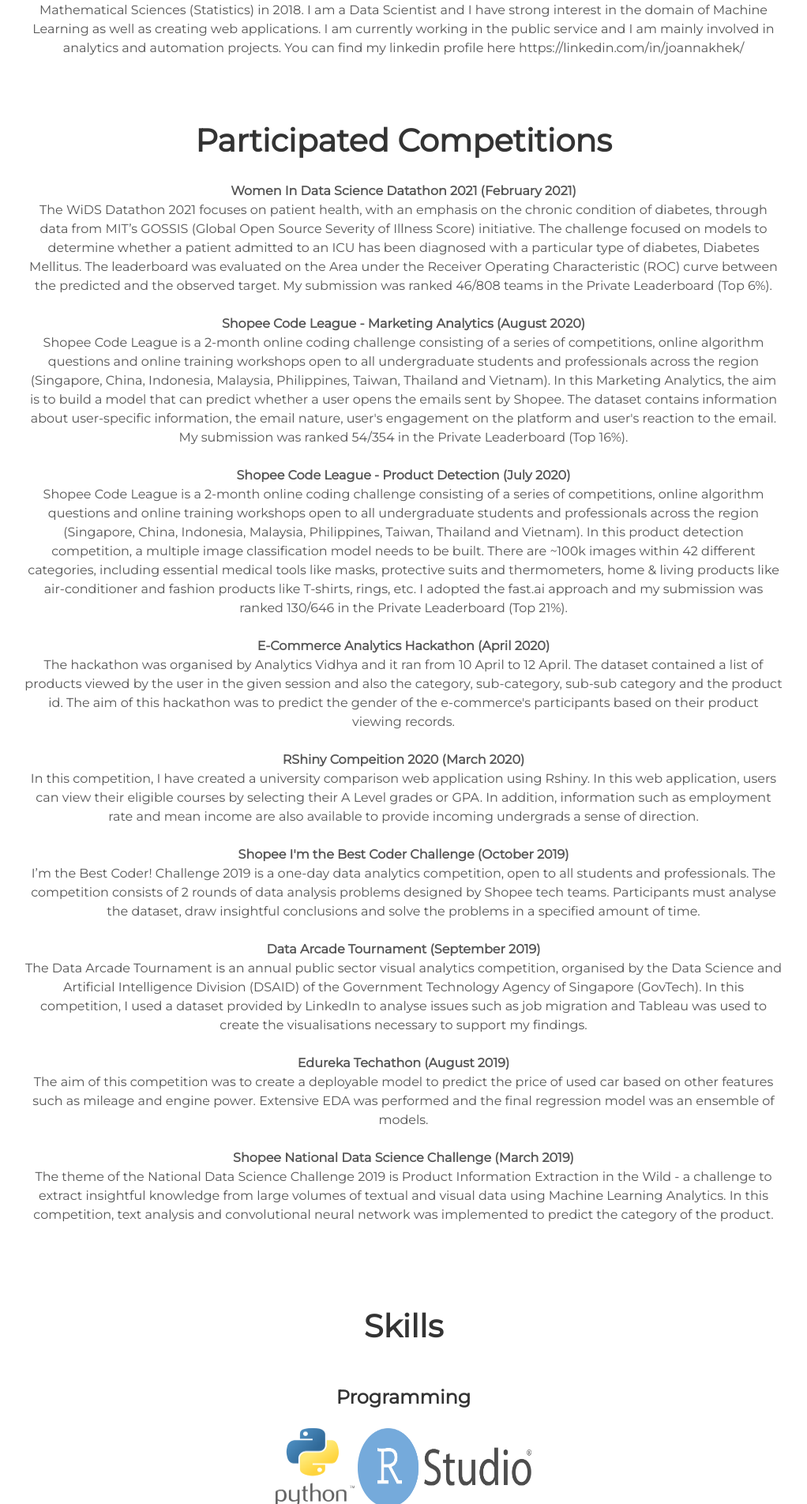
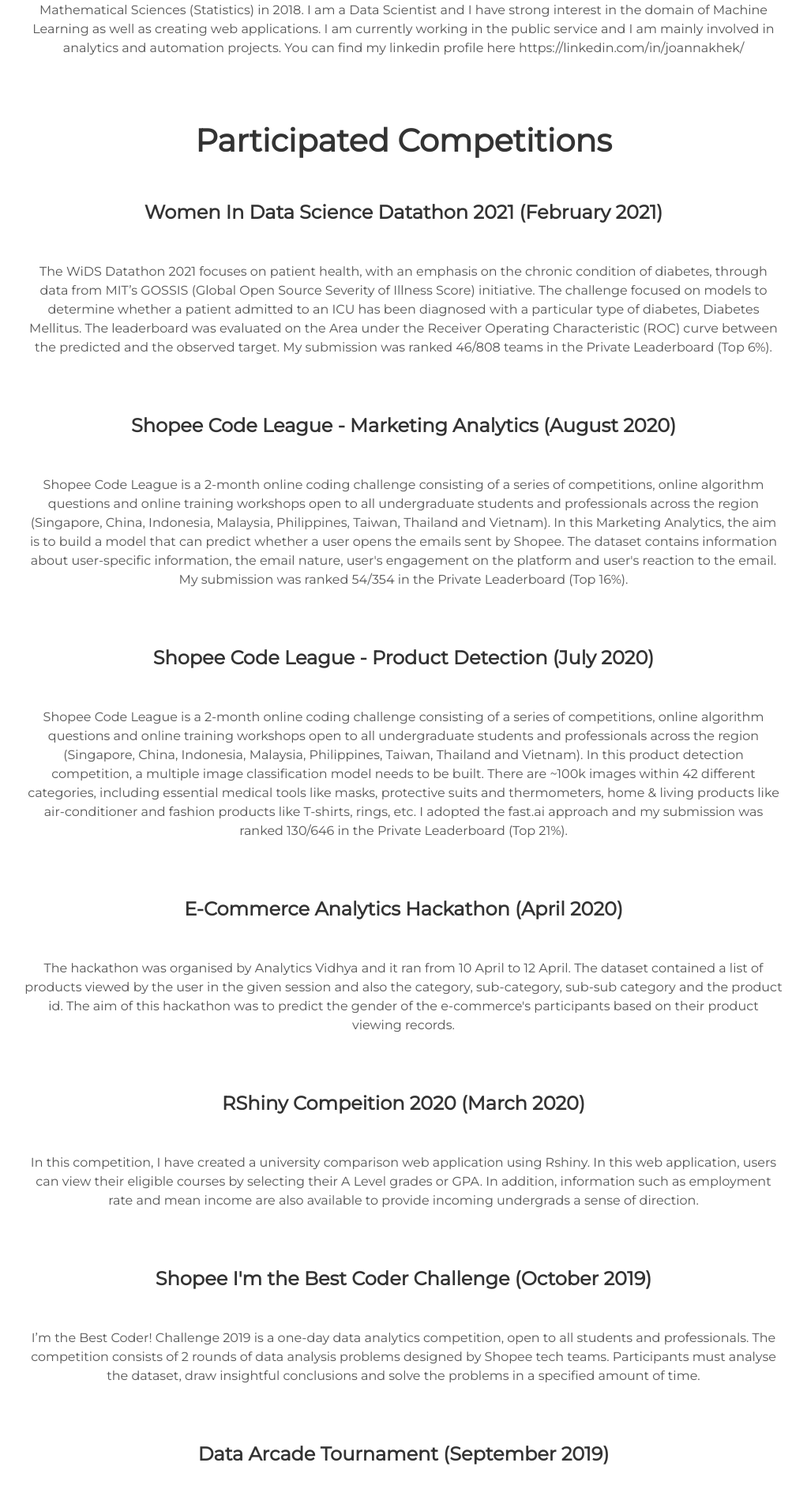
Before and after one commit to Joanna-Khek/joanna-khek.github.io, a Jekyll site: the page built from index.html, in a window 1280 px wide. Shown: the part 1080-2984 px from the top of the page at 79% size, without its empty margins (129-1151 px from the left). Built offline with Jekyll 4.4.1, drawn with Linux system fonts in a browser that asks for light colours.

Commit message:
edit header

```diff
--- a/_includes/about.html
+++ b/_includes/about.html
@@ -5,20 +5,20 @@
 
 <div class="user-details">
   <h1><center> Participated Competitions</center></h1>
-    <strong>Women In Data Science Datathon 2021 (February 2021) </strong>
+    <h3>Women In Data Science Datathon 2021 (February 2021) </h3>
     <br />
     The WiDS Datathon 2021 focuses on patient health, with an emphasis on the chronic condition of diabetes, through data from MIT’s GOSSIS (Global Open Source Severity of Illness Score) initiative. The challenge focused on models to determine whether a patient admitted to an ICU has been diagnosed with a particular type of diabetes, Diabetes Mellitus. The leaderboard was evaluated on the Area under the Receiver Operating Characteristic (ROC) curve between the predicted and the observed target. My submission was ranked 46/808 teams in the Private Leaderboard (Top 6%).
     <br />
     <br />
 
-    <strong>Shopee Code League - Marketing Analytics (August 2020)</strong>
+    <h3>Shopee Code League - Marketing Analytics (August 2020)</h3>
     <br />
     Shopee Code League is a 2-month online coding challenge consisting of a series of competitions, online algorithm questions and online training workshops open to all undergraduate students and professionals across the region (Singapore, China, Indonesia,
     Malaysia, Philippines, Taiwan, Thailand and Vietnam). In this Marketing Analytics, the aim is to build a model that can predict whether a user opens the emails sent by Shopee. The dataset contains information about user-specific information, the email nature, user's engagement on the platform and user's reaction to the email. My submission was ranked 54/354 in the Private Leaderboard (Top 16%).
     <br />
     <br />
 
-    <strong>Shopee Code League - Product Detection (July 2020)</strong>
+    <h3>Shopee Code League - Product Detection (July 2020)</h3>
     <br />
     Shopee Code League is a 2-month online coding challenge consisting of a series of competitions, online algorithm questions and online training workshops open to all undergraduate students and professionals across the region (Singapore, China, Indonesia,
     Malaysia, Philippines, Taiwan, Thailand and Vietnam). In this product detection competition, a multiple image classification model needs to be built. There are ~100k images within 42 different categories, including essential medical tools like masks, protective suits and thermometers, home & living products like air-conditioner and fashion products like T-shirts, rings, etc.
@@ -26,38 +26,38 @@
     <br />
     <br />
 
-    <strong>E-Commerce Analytics Hackathon (April 2020)</strong>
+    <h3>E-Commerce Analytics Hackathon (April 2020)</h3>
     <br />
     The hackathon was organised by Analytics Vidhya and it ran from 10 April to 12 April.
     The dataset contained a list of products viewed by the user in the given session and also the category, sub-category, sub-sub category and the product id. The aim of this hackathon was to predict the gender of the e-commerce's participants based on their product viewing records.
     <br />
     <br />
 
-    <strong>RShiny Compeition 2020 (March 2020)</strong>
+    <h3>RShiny Compeition 2020 (March 2020)</h3>
     <br />
     In this competition, I have created a university comparison web application using Rshiny. In this web application, users can view their eligible courses by selecting their A Level grades or GPA. In addition, information such as employment rate and mean income are also available to provide incoming undergrads a sense of direction.
     <br />
     <br />
 
-    <strong>Shopee I'm the Best Coder Challenge (October 2019)</strong>
+    <h3>Shopee I'm the Best Coder Challenge (October 2019)</h3>
     <br />
     I’m the Best Coder! Challenge 2019 is a one-day data analytics competition, open to all students and professionals. The competition consists of 2 rounds of data analysis problems designed by Shopee tech teams. Participants must analyse the dataset, draw insightful conclusions and solve the problems in a specified amount of time.
     <br />
     <br />
 
-    <strong>Data Arcade Tournament (September 2019)</strong>
+    <h3>Data Arcade Tournament (September 2019)</h3>
     <br />
     The Data Arcade Tournament is an annual public sector visual analytics competition, organised by the Data Science and Artificial Intelligence Division (DSAID) of the Government Technology Agency of Singapore (GovTech). In this competition, I used a dataset provided by LinkedIn to analyse issues such as job migration and Tableau was used to create the visualisations necessary to support my findings.
     <br />
     <br />
 
-    <strong>Edureka Techathon (August 2019)</strong>
+    <h3>Edureka Techathon (August 2019)</h3>
     <br />
     The aim of this competition was to create a deployable model to predict the price of used car based on other features such as mileage and engine power. Extensive EDA was performed and the final regression model was an ensemble of models.
     <br />
     <br />
 
-    <strong> Shopee National Data Science Challenge (March 2019) </strong>
+    <h3> Shopee National Data Science Challenge (March 2019) </h3>
     <br />
     The theme of the National Data Science Challenge 2019 is Product Information Extraction in the Wild - a challenge to extract insightful knowledge from large volumes of textual and visual data using Machine Learning Analytics. In this competition, text analysis and convolutional neural network was implemented to predict the category of the product.
     <br />
```
